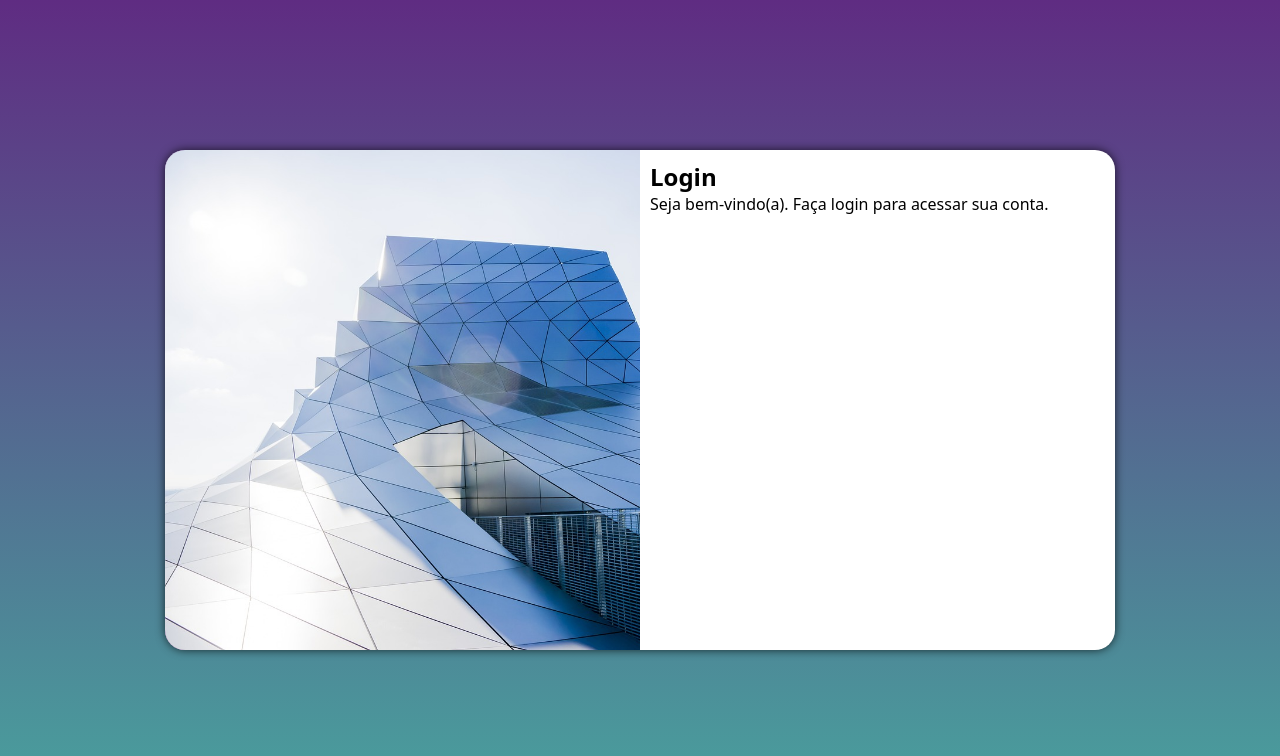
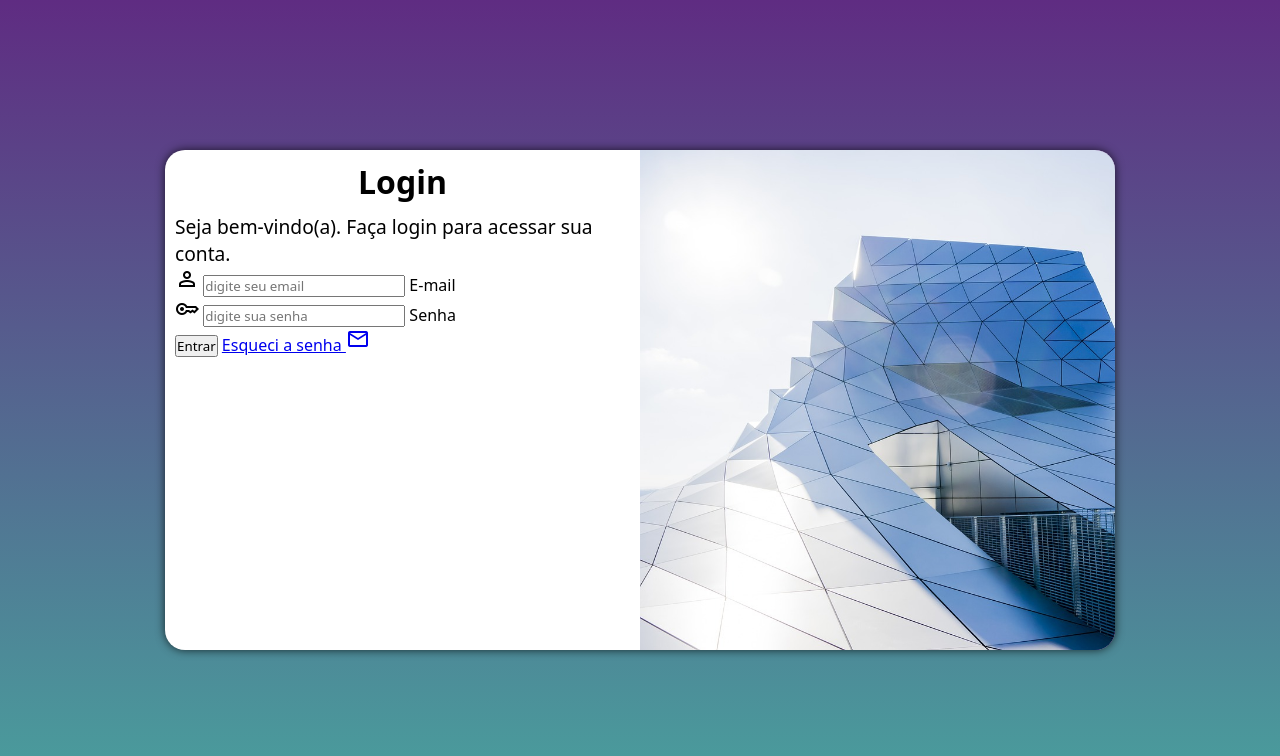
Before and after one commit to JasminePinheiro/projeto-login, a plain HTML site: page index.html in a window 1280 px wide. Drawn offline with nearby package versions, Linux system fonts and the light colour scheme.

Commit message:
Formulário adicionado

```diff
--- a/css/media-query.css
+++ b/css/media-query.css
@@ -27,6 +27,10 @@ Grandes Telas: acima de 1200px
         float: right;
         width: 70%;
     }
+
+    div#formulario>p {
+        font-size: 1em;
+    }
 }
 
 @media screen and (min-width: 992px) {
@@ -39,13 +43,22 @@ Grandes Telas: acima de 1200px
     }
 
     section#login>div#imagem {
-        float: left;
+        float: right;
         width: 50%;
         height: 100%;
     }
 
     section#login>div#formulario {
-        float: right;
+        float: left;
         width: 50%;
     }
+
+    div#formulario>h1 {
+        font-size: 2em;
+    }
+
+    div#formulario>p {
+        font-size: 1.2em;
+    }
+
 }
--- a/css/style.css
+++ b/css/style.css
@@ -41,7 +41,8 @@ section#login {
     border-radius: 20px;
     box-shadow: 0px 0px 10px rgba(0, 0, 0, 0.724);
     transition: width .3s, height .3s;
-    transition-timing-function: ease; /*deixa a animação da transição mais suave*/
+    transition-timing-function: ease;
+    /*deixa a animação da transição mais suave*/
 }
 
 section#login>div#imagem {
@@ -55,3 +56,12 @@ section#login>div#formulario {
     display: block;
     padding: 10px;
 }
+
+div#formulario>h1 {
+    text-align: center;
+    margin-bottom: 10px;
+}
+
+div#formulario>p {
+    font-size: 0.8em;
+}
--- a/index.html
+++ b/index.html
@@ -8,6 +8,7 @@
     <title>Login</title>
     <link rel="stylesheet" href="css/style.css">
     <link rel="stylesheet" href="css/media-query.css">
+    <link rel="stylesheet" href="https://fonts.googleapis.com/css2?family=Material+Symbols+Outlined:opsz,wght,FILL,GRAD@20..48,100..700,0..1,-50..200" />
 </head>
 
 <body>
@@ -19,8 +20,27 @@
             <div id="formulario">
                 <h1>Login</h1>
                 <p>Seja bem-vindo(a). Faça login para acessar sua conta. </p>
-                <form action="login.php" method="post">
-
+                <form action="login.php" method="post" autocomplete="on">
+                    <div class="campo">
+                        <span class="material-symbols-outlined">
+                            person
+                            </span>
+                        <input type="email" name="email" id="iemail" placeholder="digite seu email" autocomplete="email" required maxlength="30">
+                        <label for="iemail">E-mail</label>
+                    </div>
+                    <div>
+                        <span class="material-symbols-outlined">
+                            key
+                            </span>
+                        <input type="password" name="senha" id="isenha" placeholder="digite sua senha" autocomplete="current-password" required minlength="8" maxlength="20"> <!--current-password == senha atual--> <!--required minlength="8" maxlength="20 ==  A senha fica entre 8 a 20 caracteres"-->
+                        <label for="isenha">Senha</label>
+                    </div>
+                    <div>
+                        <input type="submit" value="Entrar">
+                      <a href="esqueci.html">Esqueci a senha <span class="material-symbols-outlined">
+                        mail
+                        </span></a>
+                    </div>
                 </form>
             </div>
 
```
